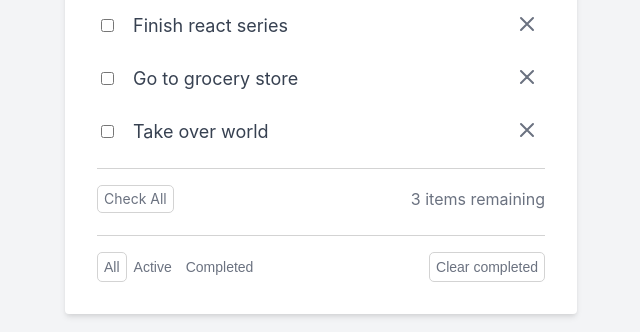
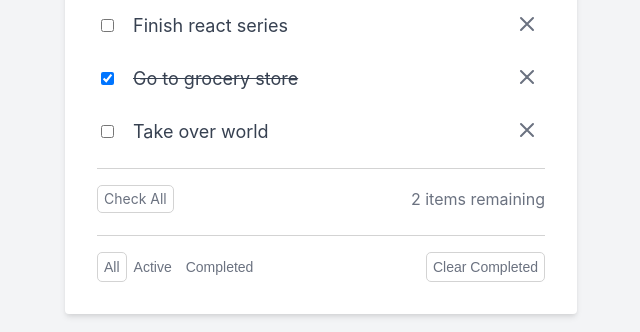
Before and after one commit to pdonahu1/Reactjs-ToDo, a React (Create React App) app: page / in a window 1280 px wide. Shown: the part 179-511 px from the top of the page, without its empty margins (319-959 px from the left). Built offline with nearby package versions, Linux system fonts and the light colour scheme.

Commit message:
Episode 7 - More Todo Features

```diff
--- a/src/components/App.jsx
+++ b/src/components/App.jsx
@@ -16,7 +16,7 @@
     {
       id: 2,
       title: 'Go to grocery store',
-      isComplete: false,
+      isComplete: true,
       isEditing: false
     },
     {
@@ -76,6 +76,41 @@
     setTodos(updatedTodos)
   }
 
+  function remaining() {
+    return todos.filter(todo => !todo.isComplete).length
+  }
+
+  function clearCompleted() {
+    setTodos([...todos].filter(todo => !todo.isComplete))
+  }
+
+  function completeAllTodos() {
+    let updatedTodos
+    if (todos.filter(todo => !todo.isComplete).length === 0) {
+      updatedTodos = todos.map(todo => {
+        todo.isComplete = false
+        return todo
+      })
+    } else {
+      updatedTodos = todos.map(todo => {
+        todo.isComplete = true
+        return todo
+      })
+    }
+
+    setTodos(updatedTodos)
+  }
+
+  function todosFiltered(filter) {
+    if (filter === 'all') {
+      return todos
+    } else if (filter === 'active') {
+      return todos.filter(todo => !todo.isComplete)
+    } else if (filter === 'completed') {
+      return todos.filter(todo => todo.isComplete)
+    }
+  }
+
   function updateTodo(event, id) {
     const updatedTodos = todos.map(todo => {
       if (todo.id === id) {
@@ -99,7 +134,17 @@
         <TodoForm addTodo={addTodo}/>
 
         {todos.length > 0 ? (
-          <TodoList todos={todos} completeTodo={completeTodo} markAsEditing={markAsEditing} updateTodo={updateTodo} cancelEditing={cancelEditing} deleteTodo={deleteTodo}/>
+          <TodoList
+          todos={todos}
+          completeTodo={completeTodo}
+          markAsEditing={markAsEditing}
+          updateTodo={updateTodo}
+          cancelEditing={cancelEditing}
+          deleteTodo={deleteTodo}
+          remaining={remaining}
+          clearCompleted={clearCompleted}
+          completeAllTodos={completeAllTodos}
+          todosFiltered={todosFiltered}/>
         ) : (
           <NoTodos />
         )}
--- a/src/components/NoTodos.jsx
+++ b/src/components/NoTodos.jsx
@@ -9,7 +9,7 @@
               fill="none"
               xmlns="http://www.w3.org/2000/svg"
             >
-              <g clip-path="url(#clip0)">
+              <g clipPath="url(#clip0)">
                 <path
                   d="M156.806 54.2H90.25a5.729 5.729 0 00-5.72 5.718v147.858l-.764.233-16.327 4.998a3.057 3.057 0 01-3.81-2.025L15.063 52.412a3.05 3.05 0 012.025-3.808l25.16-7.701 72.941-22.317 25.16-7.7a3.048 3.048 0 013.81 2.02l12.414 40.532.233.762z"
                   fill="#F2F2F2"
--- /dev/null
+++ b/src/components/TodoClearCompleted.jsx
@@ -0,0 +1,14 @@
+import React from 'react'
+import PropTypes from 'prop-types'
+
+TodoClearCompleted.propTypes = {
+    clearCompleted: PropTypes.func.isRequired,
+}
+
+function TodoClearCompleted(props) {
+  return (
+    <button onClick={props.clearCompleted} className='button'>Clear Completed</button>
+  )
+}
+
+export default TodoClearCompleted
--- /dev/null
+++ b/src/components/TodoCompleteAll.jsx
@@ -0,0 +1,16 @@
+import React from 'react'
+import PropTypes from 'prop-types'
+
+TodoCompleteAll.propTypes = {
+    completeAllTodos: PropTypes.func.isRequired,
+}
+
+function TodoCompleteAll(props) {
+  return (
+    <div>
+        <div onClick={props.completeAllTodos} className="button">Check All</div>
+    </div>
+  )
+}
+
+export default TodoCompleteAll
--- /dev/null
+++ b/src/components/TodoFilters.jsx
@@ -0,0 +1,32 @@
+import React from 'react'
+import PropTypes from 'prop-types'
+
+TodoFilters.propTypes = {
+    todosFiltered: PropTypes.func.isRequired,
+    filter: PropTypes.string.isRequired,
+    setFilter: PropTypes.func.isRequired,
+}
+
+function TodoFilters(props) {
+    return (
+        <div>
+            <button onClick={() => {
+                props.setFilter('all')
+                props.todosFiltered('all')
+            }}
+            className={`button filter-button ${props.filter === 'all' ? 'filter-button-active' : ''}`}>All</button>
+            <button onClick={() => {
+                props.setFilter('active')
+                props.todosFiltered('active')
+            }}
+            className={`button filter-button ${props.filter === 'active' ? 'filter-button-active' : ''}`}>Active</button>
+            <button onClick={() => {
+                props.setFilter('completed')
+                props.todosFiltered('completed')
+            }}
+            className={`button filter-button ${props.filter === 'completed' ? 'filter-button-active' : ''}`}>Completed</button>
+        </div>
+    )
+}
+
+export default TodoFilters
--- /dev/null
+++ b/src/components/TodoItemsRemaining.jsx
@@ -0,0 +1,14 @@
+import React from 'react'
+import PropTypes from 'prop-types'
+
+TodoItemsRemaining.propTypes = {
+    remaining: PropTypes.func.isRequired,
+}
+
+function TodoItemsRemaining(props) {
+  return (
+    <span>{props.remaining()} items remaining</span>
+  )
+}
+
+export default TodoItemsRemaining
--- a/src/components/TodoList.jsx
+++ b/src/components/TodoList.jsx
@@ -1,19 +1,30 @@
-import React from 'react'
+import React, {useState} from 'react'
 import PropTypes from 'prop-types'
+import TodoItemsRemaining from './TodoItemsRemaining'
+import TodoClearCompleted from './TodoClearCompleted'
+import TodoCompleteAll from './TodoCompleteAll'
+import TodoFilters from './TodoFilters'
 
 TodoList.propTypes = {
     todos: PropTypes.array.isRequired,
+    todosFiltered: PropTypes.func.isRequired,
     completeTodo: PropTypes.func.isRequired,
     markAsEditing: PropTypes.func.isRequired,
     updateTodo: PropTypes.func.isRequired,
     cancelEditing: PropTypes.func.isRequired,
-    deleteTodo: PropTypes.func.isRequired
+    deleteTodo: PropTypes.func.isRequired,
+    remaining: PropTypes.func.isRequired,
+    clearCompleted: PropTypes.func.isRequired,
+    completeAllTodos: PropTypes.func.isRequired,
 }
+
 function TodoList(props) {
+  const [filter, setFilter] = useState('all')
+
   return (
     <>
             <ul className="todo-list">
-              {props.todos.map((todo, index) => (
+              {props.todosFiltered(filter).map((todo, index) => (
                 <li key={todo.id} className="todo-item-container">
                   <div className="todo-item">
                     <input type="checkbox" onChange={() => props.completeTodo(todo.id)} checked={todo.isComplete ? true : false}/>
@@ -61,23 +72,19 @@
             </ul>
 
             <div className="check-all-container">
-              <div>
-                <div className="button">Check All</div>
-              </div>
+              <TodoCompleteAll completeAllTodos={props.completeAllTodos}/>
 
-              <span>3 items remaining</span>
+              <TodoItemsRemaining remaining={props.remaining} />
             </div>
 
             <div className="other-buttons-container">
+              <TodoFilters
+                todosFiltered={props.todosFiltered}
+                filter={filter}
+                setFilter={setFilter}
+              />
               <div>
-                <button className="button filter-button filter-button-active">
-                  All
-                </button>
-                <button className="button filter-button">Active</button>
-                <button className="button filter-button">Completed</button>
-              </div>
-              <div>
-                <button className="button">Clear completed</button>
+                <TodoClearCompleted clearCompleted={props.clearCompleted}/>
               </div>
             </div>
           </>
```
